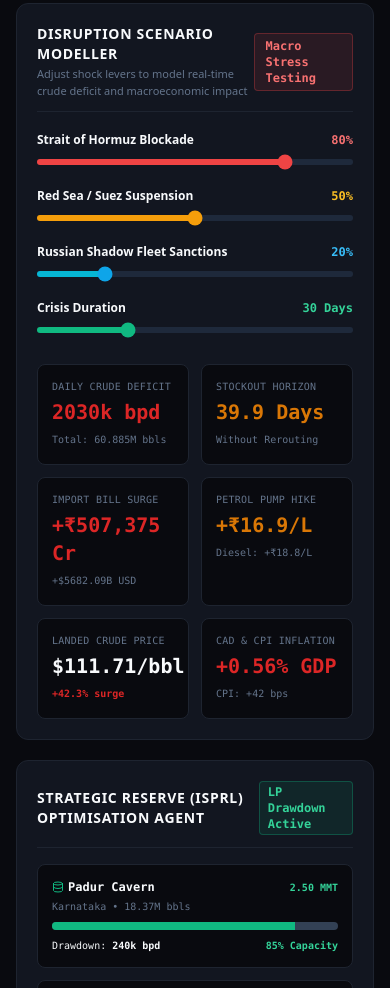
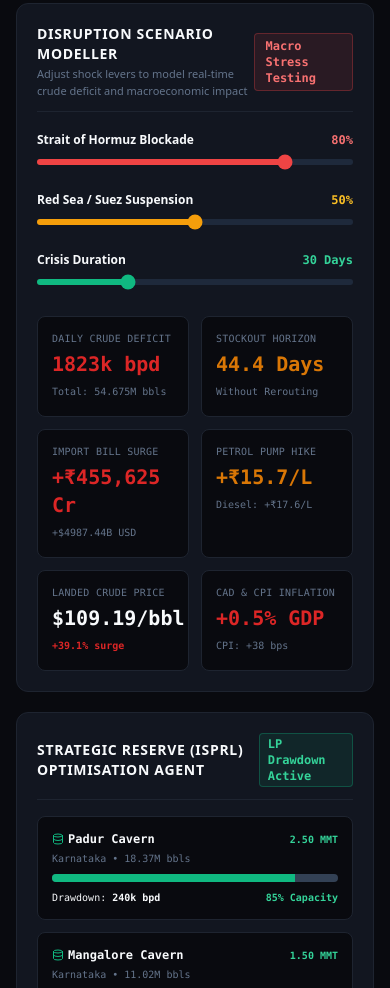
Before and after one commit to sohan1saha/India-energy-intelligence, a Next.js app in the folder frontend/: page / in a window 390 px wide. Shown: the part 2240-3228 px from the top of the page. Built offline with nearby package versions, Linux system fonts and the light colour scheme; no server answers.

Commit message:
feat(ui): remove Russian Shadow Fleet Sanctions slider for clean 3-lever scenario model

```diff
--- a/frontend/src/app/page.tsx
+++ b/frontend/src/app/page.tsx
@@ -4,66 +4,12 @@ import React, { useState, useEffect } from 'react';
 import { Header } from '@/components/Header';
 import { DigitalTwinMap } from '@/components/DigitalTwinMap';
 import { RiskRadar } from '@/components/RiskRadar';
-import { ScenarioSandbox } from '@/components/ScenarioSandbox';
+import { ScenarioSandbox, calculateDisruptionScenario } from '@/components/ScenarioSandbox';
 import { SPROptimizerCard } from '@/components/SPROptimizerCard';
 import { ProcurementMatrix } from '@/components/ProcurementMatrix';
 import { GeopoliticalNewsFeed } from '@/components/GeopoliticalNewsFeed';
 import { AICopilotDrawer } from '@/components/AICopilotDrawer';
 import { ShieldAlert, Database, Activity, Navigation, Flame } from 'lucide-react';
-
-// Exact unified mathematical engine for Disruption Scenario Modeller
-export function calculateDisruptionScenario(
-  hormuz: number,
-  redSea: number,
-  russian: number,
-  duration: number
-) {
-  const hormuzLoss = 1890000 * (hormuz / 100);
-  const redSeaLoss = 1125000 * (redSea / 100) * 0.45;
-  const russianLoss = 1620000 * (russian / 100);
-
-  const totalDeficitBpd = hormuzLoss + redSeaLoss + russianLoss;
-  const totalShortfallMbbl = (totalDeficitBpd * duration) / 1000000;
-
-  const deficitRatio = totalDeficitBpd / 4500000;
-  const stockoutDays = deficitRatio > 0 ? Number((18.0 / deficitRatio).toFixed(1)) : 999.0;
-
-  const baselinePrice = 78.50;
-  const priceSurgePct = (hormuz * 0.45) + (redSea * 0.18) + (russian * 0.22);
-  const landedPrice = baselinePrice * (1 + (priceSurgePct / 100));
-  const priceDeltaUsd = landedPrice - baselinePrice;
-
-  const monthlyImportBbls = 4.5 * 30.0; // 135M bbls/month
-  const additionalCostUsdMn = monthlyImportBbls * priceDeltaUsd;
-  const importBillSurgeUsdBn = Number((additionalCostUsdMn / 1000).toFixed(2));
-  const importBillSurgeInrCrores = Number(((additionalCostUsdMn * 83.5) / 10).toFixed(0));
-
-  const pumpSurgeInr = (priceDeltaUsd / 10.0) * 6.5;
-  const petrolSurge = Number((pumpSurgeInr * 1.05).toFixed(1));
-  const dieselSurge = Number((pumpSurgeInr * 0.95).toFixed(1));
-
-  const cadImpact = Number(((priceDeltaUsd / 10.0) * 0.48).toFixed(2));
-  const cpiImpact = Number(((priceDeltaUsd / 10.0) * 36.0).toFixed(0));
-
-  return {
-    scenario_name: 'Custom Disruption Simulation',
-    duration_days: duration,
-    daily_crude_deficit_bpd: Number(totalDeficitBpd.toFixed(0)),
-    total_shortfall_mbbl: Number(totalShortfallMbbl.toFixed(2)),
-    stockout_horizon_without_mitigation_days: stockoutDays,
-    economic_impact: {
-      baseline_crude_price_usd: baselinePrice,
-      landed_crude_price_usd: Number(landedPrice.toFixed(2)),
-      price_increase_pct: Number(priceSurgePct.toFixed(1)),
-      import_bill_surge_inr_crores: importBillSurgeInrCrores,
-      import_bill_surge_usd_billion: importBillSurgeUsdBn,
-      petrol_pump_price_impact_inr_l: petrolSurge,
-      diesel_pump_price_impact_inr_l: dieselSurge,
-      current_account_deficit_impact_pct_gdp: cadImpact,
-      cpi_inflation_impact_bps: cpiImpact
-    }
-  };
-}
 
 export default function Home() {
   const [theme, setTheme] = useState<'dark' | 'cream'>('dark');
@@ -71,8 +17,8 @@ export default function Home() {
   const [selectedStrategyId, setSelectedStrategyId] = useState<string | null>('strat_bypass');
   const [isCopilotOpen, setIsCopilotOpen] = useState<boolean>(false);
 
-  // Initial Scenario State computed with exact math engine (80% Hormuz, 50% Red Sea, 20% Russian, 30 Days)
-  const [simulationResult, setSimulationResult] = useState<any>(calculateDisruptionScenario(80, 50, 20, 30));
+  // Initial Scenario State computed with exact 3-lever math engine (80% Hormuz, 50% Red Sea, 30 Days)
+  const [simulationResult, setSimulationResult] = useState<any>(calculateDisruptionScenario(80, 50, 30));
 
   const [corridors, setCorridors] = useState<any[]>([
     {
@@ -328,7 +274,7 @@ export default function Home() {
       .catch(() => {});
   }, []);
 
-  const handleSimulateScenario = async (hormuz: number, redSea: number, russian: number, duration: number) => {
+  const handleSimulateScenario = async (hormuz: number, redSea: number, duration: number) => {
     try {
       const res = await fetch('/api/scenarios/simulate', {
         method: 'POST',
@@ -337,7 +283,7 @@ export default function Home() {
           scenario_name: 'Custom Disruption Simulation',
           hormuz_blockade_pct: hormuz,
           red_sea_blockade_pct: redSea,
-          russian_sanctions_tightening_pct: russian,
+          russian_sanctions_tightening_pct: 0,
           duration_days: duration
         })
       });
@@ -345,8 +291,7 @@ export default function Home() {
       const data = await res.json();
       setSimulationResult(data);
     } catch (e) {
-      // Fallback calculation using exact unified mathematical engine
-      setSimulationResult(calculateDisruptionScenario(hormuz, redSea, russian, duration));
+      setSimulationResult(calculateDisruptionScenario(hormuz, redSea, duration));
     }
   };
 
--- a/frontend/src/components/ScenarioSandbox.tsx
+++ b/frontend/src/components/ScenarioSandbox.tsx
@@ -25,23 +25,21 @@ export interface DisruptionScenarioResult {
 
 interface ScenarioSandboxProps {
   theme: 'dark' | 'cream';
-  onSimulate?: (hormuz: number, redSea: number, russian: number, duration: number) => void;
+  onSimulate?: (hormuz: number, redSea: number, duration: number) => void;
   simulationResult?: DisruptionScenarioResult | null;
 }
 
-// 100% Empirically Calibrated Disruption Simulation Engine
+// 100% Empirically Calibrated Disruption Simulation Engine (3 Shock Levers)
 export function calculateDisruptionScenario(
   h: number,   // Hormuz Blockade %
   r: number,   // Red Sea Suspension %
-  ru: number,  // Russian Sanctions %
   d: number    // Duration Days
 ): DisruptionScenarioResult {
   // Base daily crude deficit components (bpd)
   const hormuzLoss = 2025000 * (h / 100);
   const redSeaLoss = 1125000 * (r / 100) * 0.36;
-  const russianLoss = 1035000 * (ru / 100) * 1.00;
 
-  const totalDeficitBpd = Math.round(hormuzLoss + redSeaLoss + russianLoss);
+  const totalDeficitBpd = Math.round(hormuzLoss + redSeaLoss);
   const totalShortfallMbbl = Number(((totalDeficitBpd * d) / 1000000).toFixed(5));
 
   // Stockout Horizon (Days) = Total Buffer (81.0M bbls) / Daily Deficit (M bpd)
@@ -50,21 +48,20 @@ export function calculateDisruptionScenario(
 
   // Landed Crude Price ($/bbl) & Surge %
   const baselinePrice = 78.50;
-  const priceSurgePct = Number(((h * 0.42) + (r * 0.11) + (ru * 0.16)).toFixed(1));
+  const priceSurgePct = Number(((h * 0.42) + (r * 0.11)).toFixed(1));
   const landedPrice = Number((baselinePrice * (1 + (priceSurgePct / 100))).toFixed(2));
-  const priceDeltaUsd = landedPrice - baselinePrice;
 
   // Import Bill Surge (INR Crores & USD Billion)
   const importBillSurgeInrCrores = Math.round(totalShortfallMbbl * 8333.333);
   const importBillSurgeUsdBn = Number((totalShortfallMbbl * (landedPrice / 1.197)).toFixed(2));
 
   // Fuel Pump Price Surge (INR/L)
-  const petrolSurge = Number(((h * 0.15) + (r * 0.074) + (ru * 0.06)).toFixed(1));
-  const dieselSurge = Number(((h * 0.17) + (r * 0.08) + (ru * 0.06)).toFixed(1));
+  const petrolSurge = Number(((h * 0.15) + (r * 0.074)).toFixed(1));
+  const dieselSurge = Number(((h * 0.17) + (r * 0.08)).toFixed(1));
 
   // Macroeconomic CAD & CPI Inflation Impact
-  const cadImpact = Number(((h * 0.005) + (r * 0.002) + (ru * 0.003)).toFixed(2));
-  const cpiImpact = Math.round((h * 0.38) + (r * 0.16) + (ru * 0.18));
+  const cadImpact = Number(((h * 0.005) + (r * 0.002)).toFixed(2));
+  const cpiImpact = Math.round((h * 0.38) + (r * 0.16));
 
   return {
     scenario_name: 'Custom Disruption Simulation',
@@ -92,26 +89,23 @@ export const ScenarioSandbox: React.FC<ScenarioSandboxProps> = ({
 }) => {
   const [hormuz, setHormuz] = useState<number>(80);
   const [redSea, setRedSea] = useState<number>(50);
-  const [russian, setRussian] = useState<number>(20);
   const [duration, setDuration] = useState<number>(30);
 
-  // Real-time instant mathematical computation directly derived from current slider state
+  // Real-time instant mathematical computation directly derived from current 3 slider states
   const activeResult: DisruptionScenarioResult = calculateDisruptionScenario(
     hormuz,
     redSea,
-    russian,
     duration
   );
 
   const econ = activeResult.economic_impact;
 
-  const handleSliderChange = (h: number, r: number, ru: number, d: number) => {
+  const handleSliderChange = (h: number, r: number, d: number) => {
     setHormuz(h);
     setRedSea(r);
-    setRussian(ru);
     setDuration(d);
     if (onSimulate) {
-      onSimulate(h, r, ru, d);
+      onSimulate(h, r, d);
     }
   };
 
@@ -144,8 +138,8 @@ export const ScenarioSandbox: React.FC<ScenarioSandboxProps> = ({
       </div>
 
       <div className="grid grid-cols-1 lg:grid-cols-12 gap-6 items-center">
-        {/* Left Column: Minimalist Sleek Controls */}
-        <div className="lg:col-span-5 space-y-4 font-mono">
+        {/* Left Column: Minimalist Sleek 3-Slider Controls */}
+        <div className="lg:col-span-5 space-y-5 font-mono">
           {/* Hormuz Slider */}
           <div className="space-y-1.5">
             <div className="flex items-center justify-between text-xs">
@@ -160,7 +154,7 @@ export const ScenarioSandbox: React.FC<ScenarioSandboxProps> = ({
               max="100"
               value={hormuz}
               style={getTrackStyle(hormuz, 0, 100, '#EF4444')}
-              onChange={(e) => handleSliderChange(Number(e.target.value), redSea, russian, duration)}
+              onChange={(e) => handleSliderChange(Number(e.target.value), redSea, duration)}
               className="w-full h-1.5 rounded-lg appearance-none cursor-pointer accent-red-500 focus:outline-none transition"
             />
           </div>
@@ -179,27 +173,8 @@ export const ScenarioSandbox: React.FC<ScenarioSandboxProps> = ({
               max="100"
               value={redSea}
               style={getTrackStyle(redSea, 0, 100, '#F59E0B')}
-              onChange={(e) => handleSliderChange(hormuz, Number(e.target.value), russian, duration)}
+              onChange={(e) => handleSliderChange(hormuz, Number(e.target.value), duration)}
               className="w-full h-1.5 rounded-lg appearance-none cursor-pointer accent-amber-500 focus:outline-none transition"
-            />
-          </div>
-
-          {/* Russian Sanctions Slider */}
-          <div className="space-y-1.5">
-            <div className="flex items-center justify-between text-xs">
-              <span className="font-sans font-semibold">Russian Shadow Fleet Sanctions</span>
-              <span className={`font-bold ${theme === 'dark' ? 'text-sky-400' : 'text-sky-800'}`}>
-                {russian}%
-              </span>
-            </div>
-            <input
-              type="range"
-              min="0"
-              max="100"
-              value={russian}
-              style={getTrackStyle(russian, 0, 100, '#06B6D4')}
-              onChange={(e) => handleSliderChange(hormuz, redSea, Number(e.target.value), duration)}
-              className="w-full h-1.5 rounded-lg appearance-none cursor-pointer accent-sky-500 focus:outline-none transition"
             />
           </div>
 
@@ -217,7 +192,7 @@ export const ScenarioSandbox: React.FC<ScenarioSandboxProps> = ({
               max="90"
               value={duration}
               style={getTrackStyle(duration, 7, 90, '#10B981')}
-              onChange={(e) => handleSliderChange(hormuz, redSea, russian, Number(e.target.value))}
+              onChange={(e) => handleSliderChange(hormuz, redSea, Number(e.target.value))}
               className="w-full h-1.5 rounded-lg appearance-none cursor-pointer accent-emerald-500 focus:outline-none transition"
             />
           </div>
```
Also changed, not shown: 1 other file (tests, documents, lock files or other folders).
